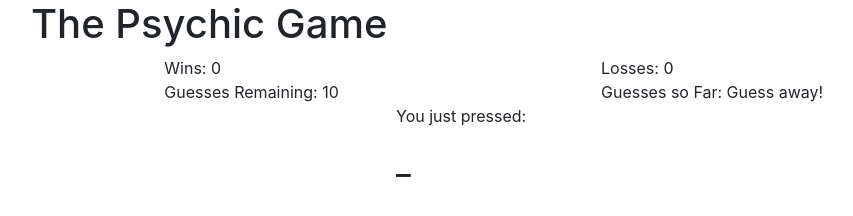
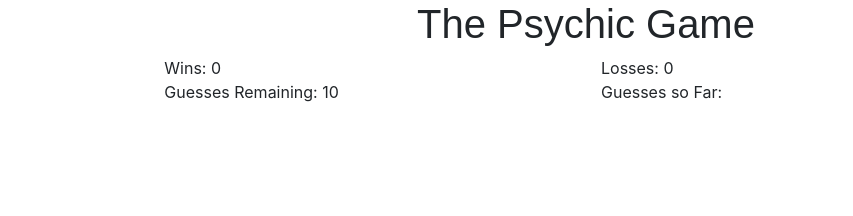
Before and after one commit to Bluejays99/Psychic-Game, a plain HTML site: page index.html in a window 1280 px wide. Shown: the whole page, without its empty margins (54-907 px from the left). Drawn offline with nearby package versions, Linux system fonts and the light colour scheme; files that its build step writes are made by us from their sources; files whose address does not match are found by name.

Commit message:
some css and updating html

```diff
--- a/assets/style.css
+++ b/assets/style.css
@@ -0,0 +1,5 @@
+h1 {
+    text-align: center;
+    font-family: Arial, Helvetica, sans-serif;
+    size: 35px;
+}
--- a/index.html
+++ b/index.html
@@ -5,7 +5,7 @@
     <meta charset="UTF-8">
     <meta name="viewport" content="width=device-width, initial-scale=1.0">
     <meta http-equiv="X-UA-Compatible" content="ie=edge">
-    <title>Guess My Letter | Psychic Game</title>
+    <title>Psychic Game</title>
     <link rel="stylesheet" href="https://stackpath.bootstrapcdn.com/bootstrap/4.3.1/css/bootstrap.min.css"
         integrity="sha384-ggOyR0iXCbMQv3Xipma34MD+dH/1fQ784/j6cY/iJTQUOhcWr7x9JvoRxT2MZw1T" crossorigin="anonymous">
     <link rel="stylesheet" type="text/css" href="assets/css/style.css">
@@ -31,25 +31,9 @@
     <section class="section guess">
         <div class='row'>
             <div class='col-2'></div>
-            <div class='guesses line col-4'>Guesses Remaining: <span id='remain' class='number'>10</span></div>
-            <div class='sofar line col-4'>Guesses so Far: <span id='guess' class='guess'>Guess away!</span></div>
+            <div class='guesses col-4'>Guesses Remaining: <span id='remain' class='number'>10</span></div>
+            <div class='sofar col-4'>Guesses so Far: <span id='guess' class='guess'></span></div>
             <div class='col-2'></div>
-        </div>
-    </section>
-
-    <!--Pressed Letter-->
-    <section class='pressed container'>
-        <div class='row'>
-            <div class='col-4'></div>
-            <p class='press'>You just pressed:</p>
-            <div class='col-4'></div>
-        </div>
-
-        <div class='row'>
-            <div class='col-4'></div>
-
-            <h2 id='press' class='press test'>_</h2>
-            <div class='col-4'></div>
         </div>
     </section>
 
```
